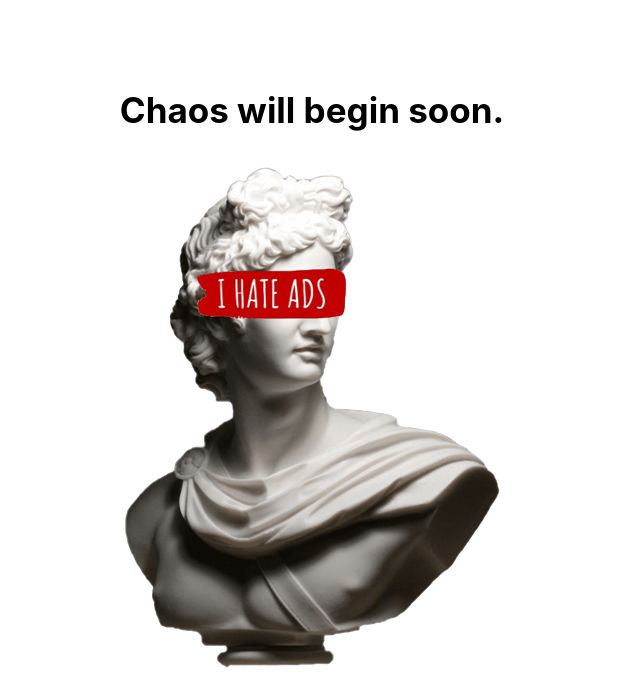
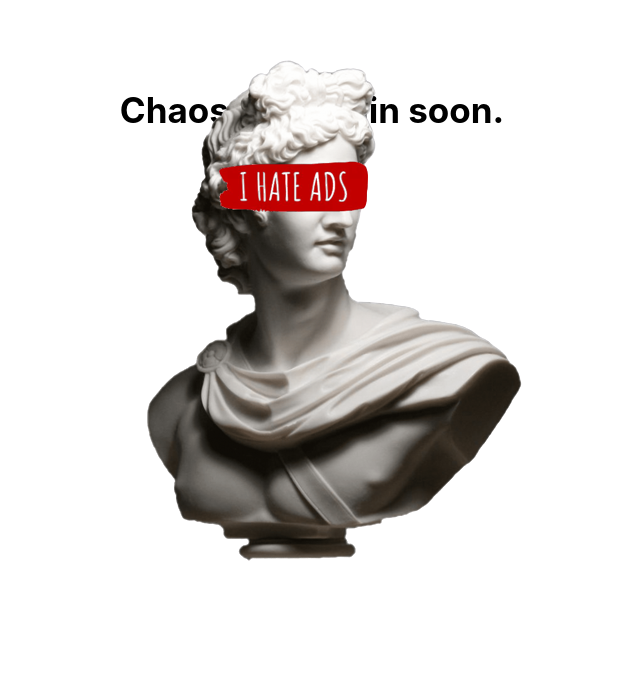
Before and after one commit to jasonceballosjr/ihateads, a React (Create React App) app: page / in a window 1280 px wide. Shown: the part 116-800 px from the top of the page, without its empty margins (328-968 px from the left). Built offline with nearby package versions, Linux system fonts and the light colour scheme.

Commit message:
I HATE ADS

```diff
--- a/src/Home/Home.css
+++ b/src/Home/Home.css
@@ -6,7 +6,7 @@
     vertical-align: middle;
   }
 
-  p, img {
+  p {
     text-align: center;
   }
 
@@ -14,3 +14,11 @@
    margin-top: 20%;
   font-size: 35px;
   }
+
+  img.centered {
+  position: fixed;
+  top: 50%;
+  left: 50%;
+  margin-left: -225px;
+  margin-top: -225px;
+}
--- a/src/Home/Home.jsx
+++ b/src/Home/Home.jsx
@@ -7,11 +7,9 @@ function Home() {
           <div id="wrapper">
             <div class="main">
               <p><strong>Chaos will begin soon.</strong></p>
-            </div>
 
-            <div>
-              <img src={ares}/>
-            </div>
+
+            </div><img class="centered" src={ares}/>
           </div>
     )
 }
```
